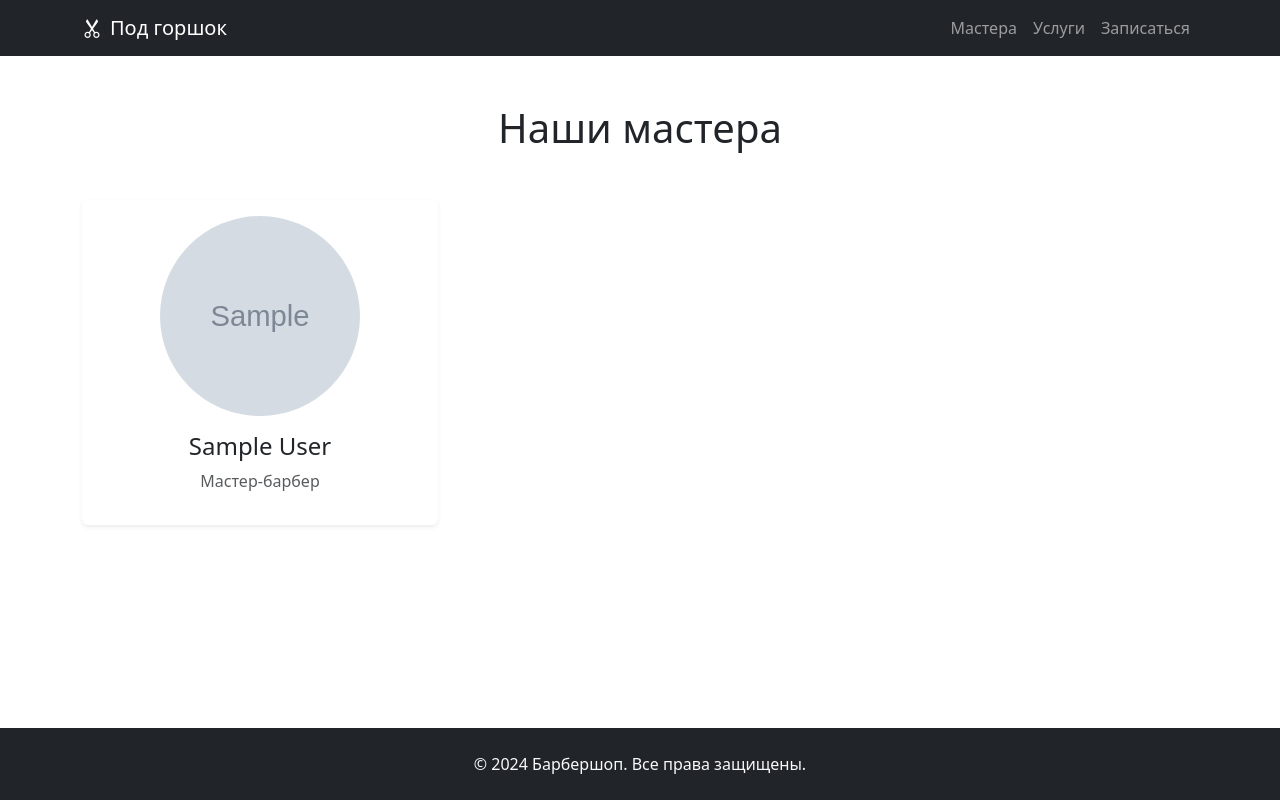
After one commit to AlikOsta/BarberShop, a Django app: page /masters/ in a window 1280 px wide. The commit adds this page. Run offline with Django 5.2, Linux system fonts and the light colour scheme; tables that the repository leaves empty hold one stand-in row (values such as "Sample post"); grey boxes marked "Sample" are stand-in pictures.

Commit message:
Вью, урл, шаблон для списка всех мастеров

```diff
--- a/app/templates/app/main.html
+++ b/app/templates/app/main.html
@@ -100,6 +100,12 @@
         </div>
     </div>
 </section>
+
+<div class="text-center mt-4">
+    <a href="{% url 'app:master_list' %}" class="btn btn-primary btn-lg">
+        <i class="bi bi-people me-2"></i>Все мастера
+    </a>
+</div>
 
 <!-- Услуги -->
 <section id="services" class="py-5 bg-light">
--- /dev/null
+++ b/app/templates/app/master_list.html
@@ -0,0 +1,31 @@
+{% extends 'app/base.html' %}
+{% load static %}
+
+{% block title %}Наши мастера{% endblock %}
+
+{% block content %}
+<section class="py-5">
+    <div class="container">
+        <h1 class="text-center mb-5">Наши мастера</h1>
+        <div class="row g-4">
+            {% for master in masters %}
+            <div class="col-md-4 mb-4">
+                <div class="card h-100 border-0 shadow-sm">
+                    <div class="card-body text-center">
+                        <div class="mb-3">
+                            {% if master.photo %}
+                                <img src="{{ master.photo.url }}" class="rounded-circle" width="200" height="200" alt="{{ master.first_name }}" style="object-fit: cover;">
+                            {% else %}
+                                <i class="bi bi-person-circle display-1"></i>
+                            {% endif %}
+                        </div>
+                        <h4 class="card-title">{{ master.first_name }} {{ master.last_name }}</h4>
+                        <p class="text-muted">Мастер-барбер</p>
+                    </div>
+                </div>
+            </div>
+            {% endfor %}
+        </div>
+    </div>
+</section>
+{% endblock %}
--- a/app/urls.py
+++ b/app/urls.py
@@ -10,5 +10,6 @@ app_name = 'app'
 urlpatterns = [
     path('', views.IndexView.as_view(), name='index'),
     path('thanks/', views.ThanksView.as_view(), name='thanks'),
+    path('masters/', views.MasterListView.as_view(), name='master_list'),
 
     ] + static(settings.MEDIA_URL, document_root=settings.MEDIA_ROOT)
--- a/app/views.py
+++ b/app/views.py
@@ -6,10 +6,6 @@ from .models import Master, Service, Visit
 
 class ThanksView(TemplateView):
     template_name = 'app/thanks.html'
-
-    def get_context_data(self, **kwargs):
-        context = super().get_context_data(**kwargs)
-        return context
 
 
 class IndexView(CreateView):
@@ -23,3 +19,9 @@ class IndexView(CreateView):
         context['masters'] = Master.objects.all()
         context['services'] = Service.objects.all()
         return context
+
+
+class MasterListView(ListView):
+    model = Master
+    template_name = 'app/master_list.html'
+    context_object_name = 'masters'
```
